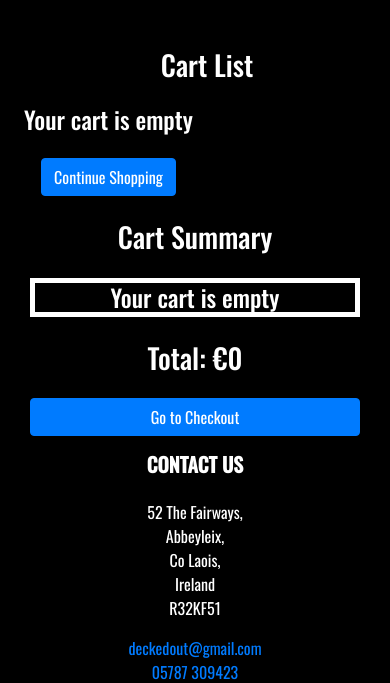
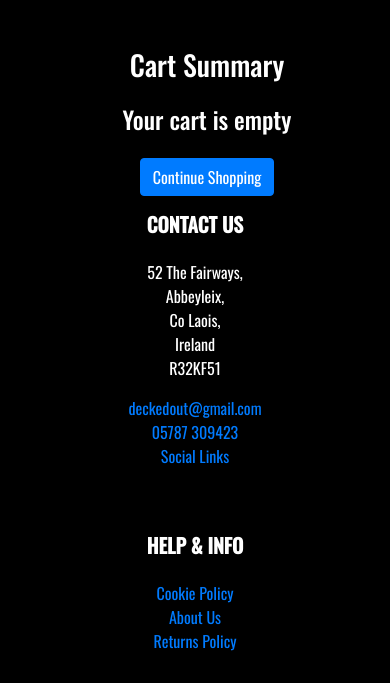
Before and after one commit to DiarmuidSheeran/decked-out-tcg-store-pp-5, a Django app: page /cart/cart_summary/ in a window 390 px wide. Shown: the part 113-796 px from the top of the page. Run offline with Django 4.2, Linux system fonts and the light colour scheme; some libraries are stand-ins or nearby versions.

Commit message:
Edit styling of cart page

```diff
--- a/decked_out_tcg_store/cart/templates/cart/cart_summary.html
+++ b/decked_out_tcg_store/cart/templates/cart/cart_summary.html
@@ -3,100 +3,79 @@
 {% block content %}
 
 <div class="container-fluid mt-4">
-
     <div class="row">
-        <div class="col-md-6 ml-4">
-            <h3 class="text-center mb-4"> Cart List </h3>
+        <div class="col-md-12 ml-4">
+            <h3 class="text-center mb-4"> Cart Summary </h3>
             <div class="row">
                 {% if cart_products %}
-                    <table class="table">
+
+                <div class="container text-center">
+                    <h3 class="mt-4 text-center">Subtotal: €{{ totals }}</h3>
+                    <a href="{% url 'checkout' %}" class="mb-4 btn btn-primary">Go to Checkout</a>
+                </div>
+                    <div class="table-responsive table-sm table-borderless">
+                        <table class="table table-sm">
                             <thead>
                                 <tr>
                                     <th style="color: white;" scope="col"><strong>Product</strong></th>
+                                    <th style="color: white;" scope="col"><strong></strong></th>
                                     <th style="color: white;" scope="col"><strong>Price</strong></th>
-                                <th style="color: white;" scope="col"><strong>Quantity</strong></th>
-                                <th style="color: white;" scope="col"><strong>Update</strong></th>
-                                <th style="color: white;" scope="col"><strong>Remove</strong></th>
                                 </tr>
                             </thead>
                             <tbody>
                                 {% for product, quantity in cart_products.items %}
                                     <tr>
                                         <td>
-                                        <img src="{{ product.image.url }}" alt="{{ product.name }}" class="img-thumbnail" style="max-width: 80px;">
-                                        <span style="color: white;">{{ product.name }}</span>
+                                            <img src="{{ product.image.url }}" alt="{{ product.name }}" class="img-thumbnail cart-image" style="width: 50px; height: 50px;">
+
+                                        </td>
+                                        <td>
+                                            <p class="product-name" style="color: white;">{{ product.name }}</p>
                                         </td>
                                         <td>
                                             {% if product.on_special_offer and product.discounted_price %}
-                                            <span style="color: white;">€{{ product.discounted_price|floatformat:2 }}</span>
+                                                <strong class="text-center" style="color: white;">€{{ product.discounted_price|floatformat:2 }}</strong>
                                             {% else %}
-                                            <span style="color: white;">€{{ product.price|floatformat:2 }}</span>
+                                                <strong class="text-center" style="color: white;">€{{ product.price|floatformat:2 }}</strong>
                                             {% endif %}
                                         </td>
-                                    <td>
+                                    </tr>
+                                    <tr>
+                                        <td colspan="2">
                                             <div class="input-group">
-                                            <input type="number" class="form-control qty-cart" id="quantity{{ product.id}}" value="{{ quantity }}" min="1" max="{{product.quantity_available}}" readonly>
+                                                <input type="number" class="form-control qty-cart small-input" id="quantity{{ product.id}}" value="{{ quantity }}" min="1" max="{{product.quantity_available}}" readonly>
                                                 <div class="input-group-append">
                                                     <button class="btn btn-secondary decrease-quantity" data-index="{{ product.id }}" type="button">-</button>
                                                     <button class="btn btn-secondary increase-quantity" data-index="{{ product.id }}" type="button">+</button>
                                                 </div>
+                                                <button type="button" data-index="{{ product.id }}" class="btn btn-secondary update-cart">Update</button>
+                                                <button type="button" data-index="{{ product.id }}" class="btn btn-danger delete-product ml-2">Remove</button>
                                             </div>
-                                    </td>
-                                    <td>
-                                        <button type="button" data-index="{{ product.id }}" class="btn btn-secondary update-cart">Update</button>
 
-                                    </td>
-                                    <td>
-                                        <button type="button" data-index="{{ product.id }}" class="btn btn-danger delete-product">Remove</button>
                                         </td>
                                     </tr>
                                 {% endfor %}
                             </tbody>
                         </table>
+
+                        <div class="container text-center">
+                            <a href="{% url 'checkout' %}" class="mb-4 btn btn-primary">Go to Checkout</a>
+                            <h3 class="mb-4 text-center">Subtotal: €{{ totals }}</h3>
+                        </div>
+                    </div>
                 {% else %}
-                        <div class="text-center">
+                    <div class="container text-center">
                         <h4>Your cart is empty</h4>
                         <a href="{% url 'product_list' %}" class="btn btn-primary mt-3">Continue Shopping</a>
                     </div>
                 {% endif %}
             </div>
         </div>
-            <div class="col-md-5">
-                <div class="container">
-                    <h3 class="text-center mb-4 mt-4">Cart Summary</h3>
-                    {% if cart_products %}
-                    <div class="row mt-6">
-                        {% for product,  quantity in cart_products.items %}
-                        <div class="col-md-12 mb-4">
-                            <h5 class="card-title text-center ">{{ product.name }}</h5>
-                            <p class="card-text text-center ">
-                                {% if product.on_special_offer %}
-                                    <span class="badge bg-warning text-dark">Special Offer!</span>
-                                {% endif %}
-                                {% if product.on_special_offer and product.discounted_price %}
-                                    <p class="card-text price-text text-center ">
-                                        @ €{{ product.discounted_price }} x {{ quantity }}
-                                    </p>
-                                {% else %}
-                                    <p class="card-text price-text text-center ">@ €{{ product.price }} x {{ quantity }}</p>
-                                {% endif %}
-
-
-                            </p>
-                            {% endfor %}
-                            {% else %}
-                                <h4 class="text-center" style="border-style: solid; border-width: 5px; ">Your cart is empty</h4>
-                        {% endif %}
-                        <h3 class="mt-4 text-center">Total: €{{ totals }}</h3>
-                        <a href="{% url 'checkout' %}" class="mt-4 btn btn-primary d-block mx-auto">Go to Checkout</a>
     </div>
 </div>
 </div>
 </div>
-    </div>
-</div>
-</div>
-</div>
+
 
 <script>
   $(document).on('click', '.increase-quantity', function (e) {
--- a/decked_out_tcg_store/static/css/base.css
+++ b/decked_out_tcg_store/static/css/base.css
@@ -153,3 +153,9 @@ body{
     border-right: 5px;
     border-left: 5px;
 }
+
+/*---- Cart Styles ------*/
+
+.small-input {
+    width: 70px;
+}
```
Also changed, not shown: decked_out_tcg_store/db.sqlite3. Lines whose indentation alone changed are shown as unchanged.
